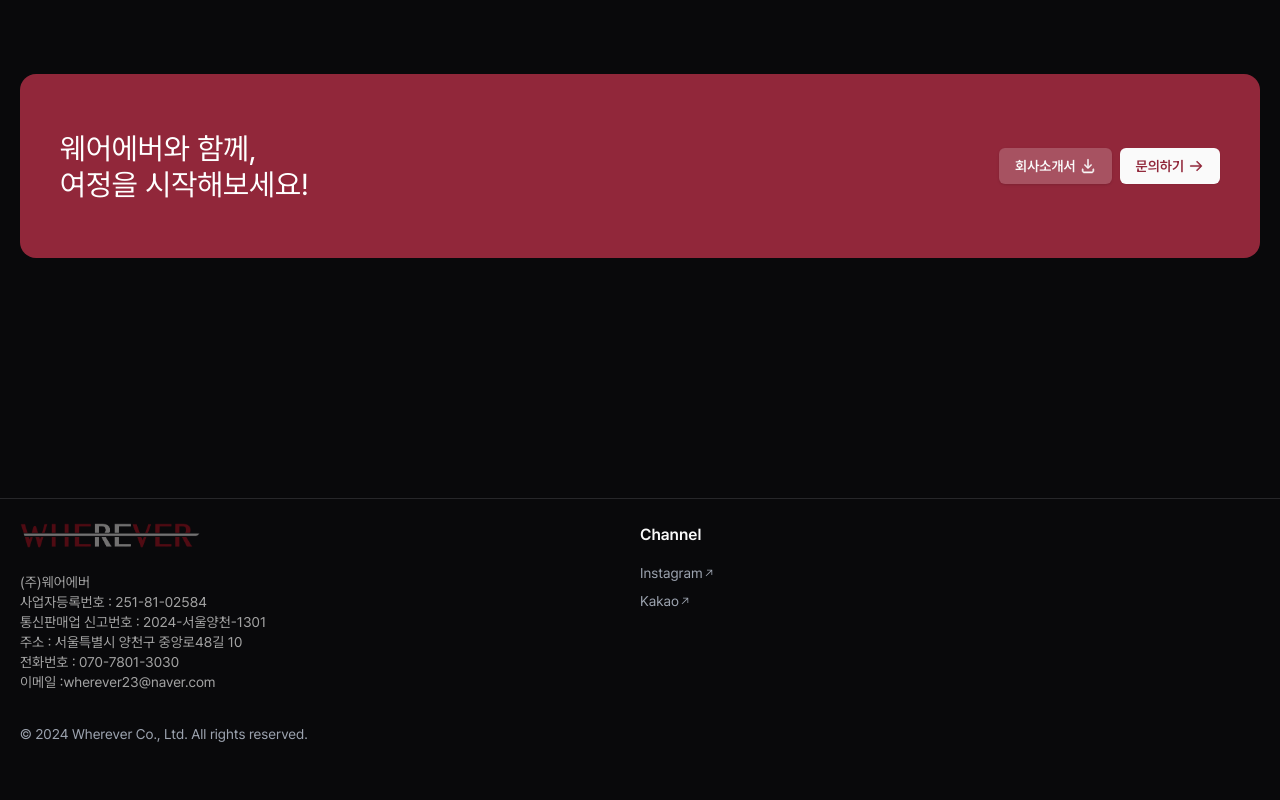
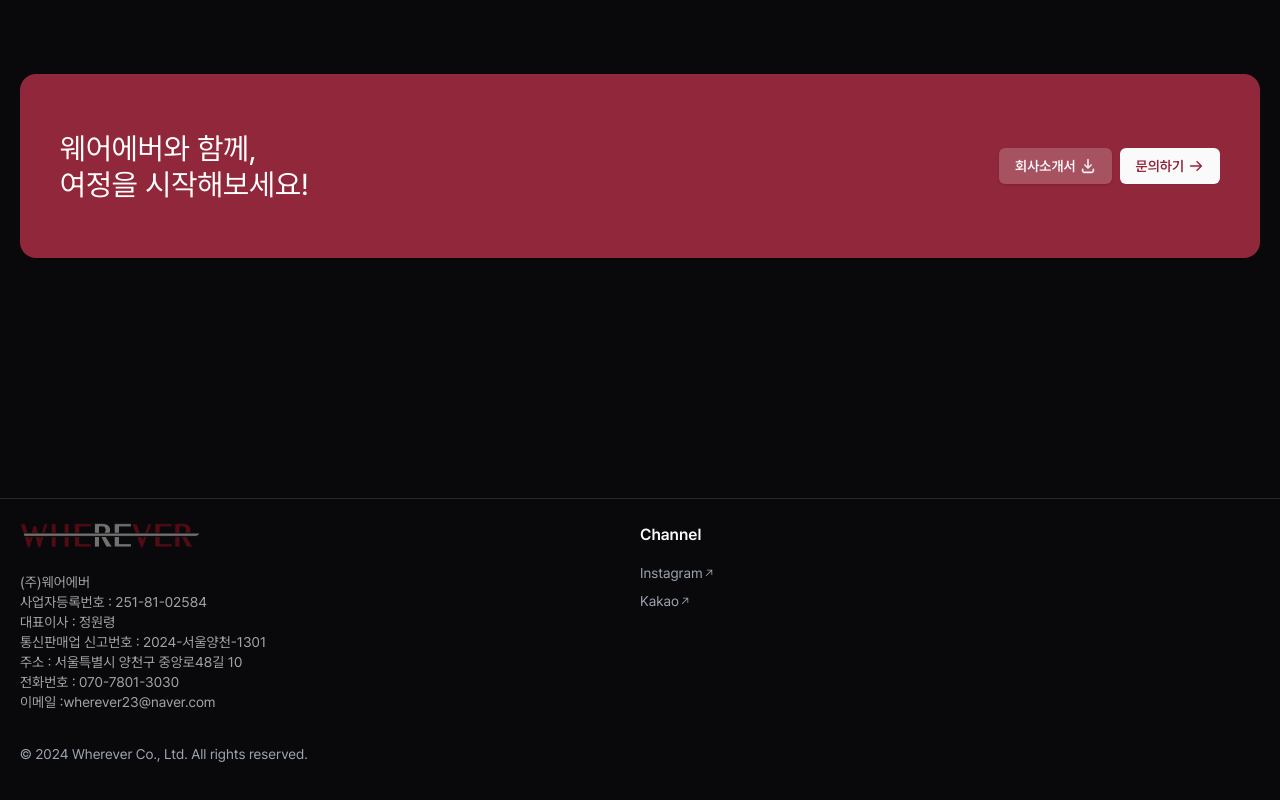
Before and after one commit to kihyeoon/where-ever, a Next.js app: page / in a window 1280 px wide. Shown: the part 2879-3679 px from the top of the page. Built offline with nearby package versions, Linux system fonts and the light colour scheme; no server answers.

Commit message:
🎨 주석 처리: 대표이사 정보 복구

```diff
--- a/src/components/common/footer/footer.tsx
+++ b/src/components/common/footer/footer.tsx
@@ -16,7 +16,7 @@ export default function Footer() {
             <div className="text-sm text-neutral-400">
               <p>(주)웨어에버</p>
               <p>사업자등록번호 : 251-81-02584</p>
-              {/* <p>대표이사 : 정원령</p> */}
+              <p>대표이사 : 정원령</p>
               <p>통신판매업 신고번호 : 2024-서울양천-1301</p>
               <p>주소 : 서울특별시 양천구 중앙로48길 10</p>
               <p>전화번호 : 070-7801-3030</p>
```
